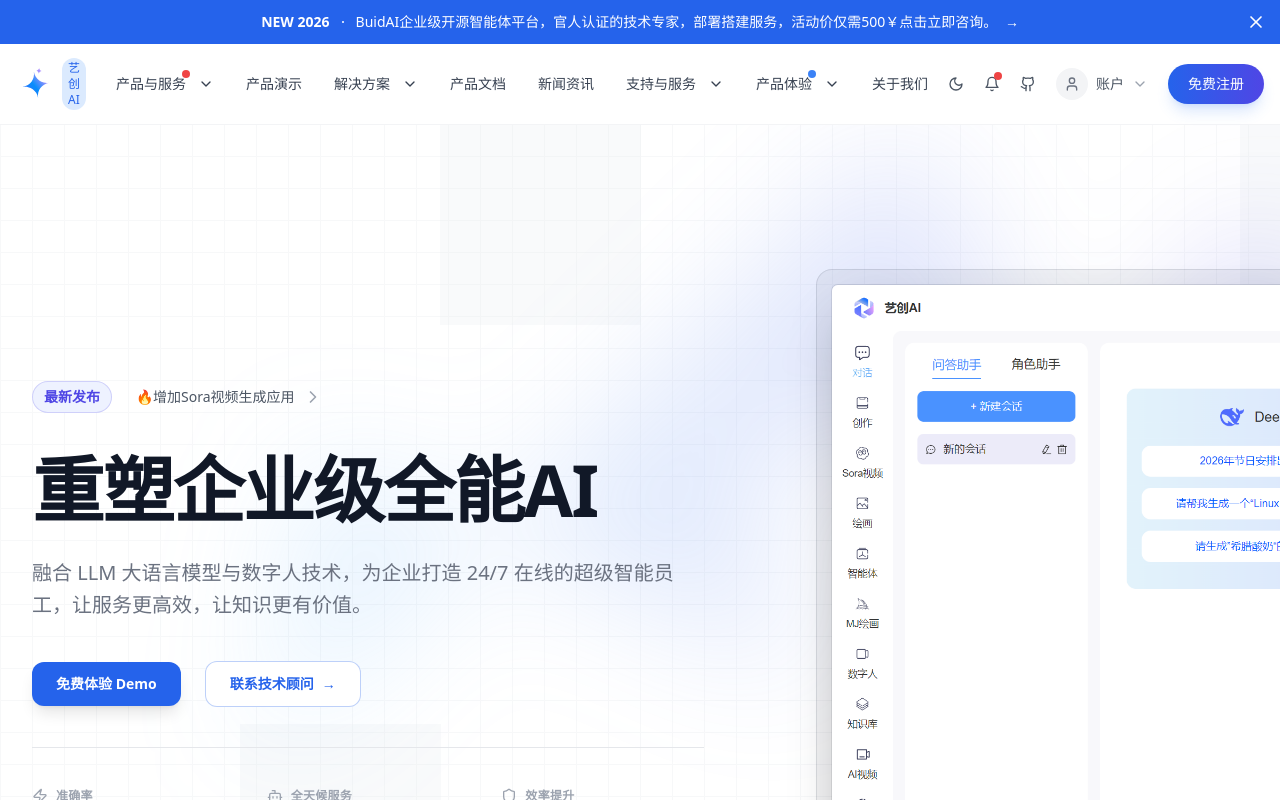
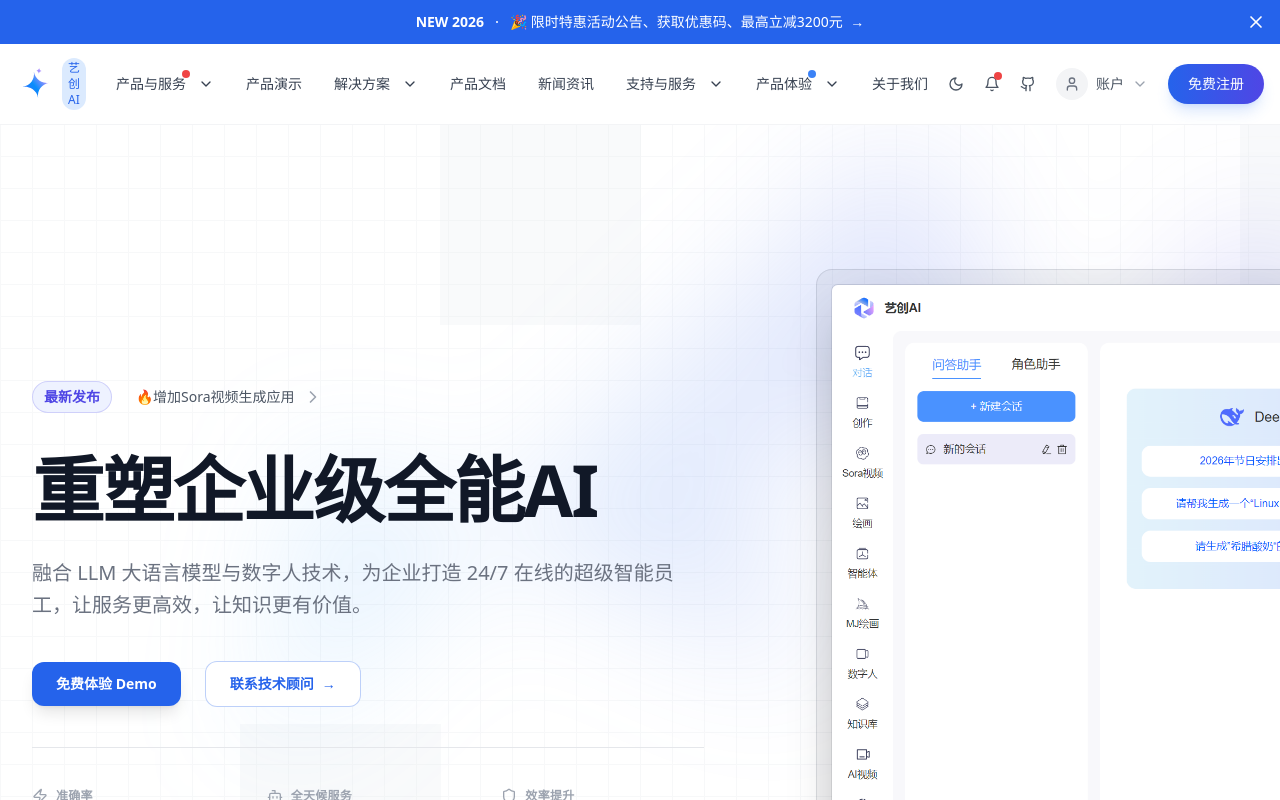
Before and after one commit to gzyxds/www.urlnet.cn, a React (Vite) app: page /products/ai in a window 1280 px wide. Shown: the top 800 px of the page. Built offline with nearby package versions, Linux system fonts and the light colour scheme.

Commit message:
docs(Banners): 更新横幅中的促销活动文本

```diff
--- a/src/components/Banners.tsx
+++ b/src/components/Banners.tsx
@@ -42,7 +42,7 @@
                   <circle cx={1} cy={1} r={1} />
                 </svg>
                 <span className="truncate flex-1">
-                  BuidAI企业级开源智能体平台，官人认证的技术专家，部署搭建服务，活动价仅需500￥点击立即咨询。
+                  🎉 限时特惠活动公告、获取优惠码、最高立减3200元
                 </span>
                 <span aria-hidden="true" className="whitespace-nowrap">&nbsp;&rarr;</span>
               </button>
```
